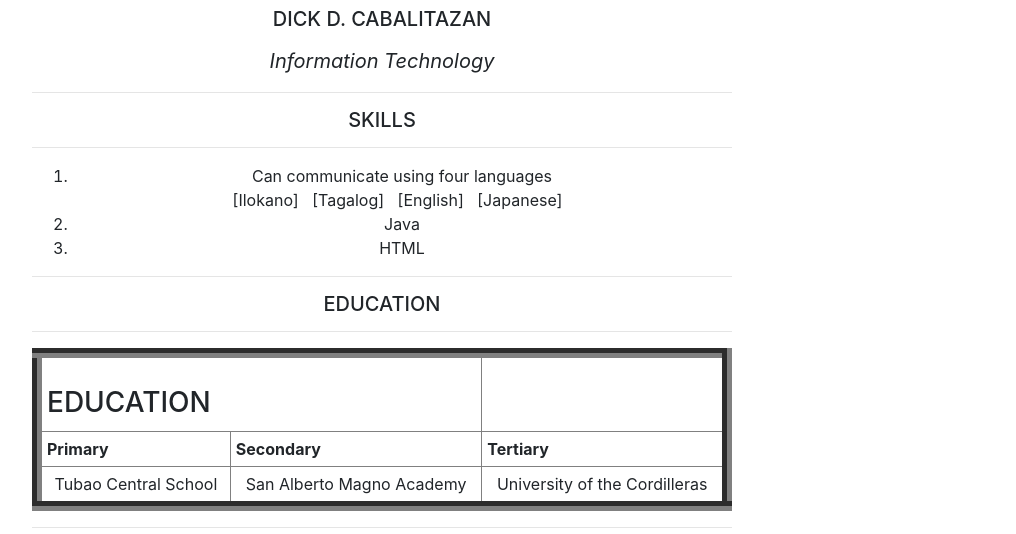
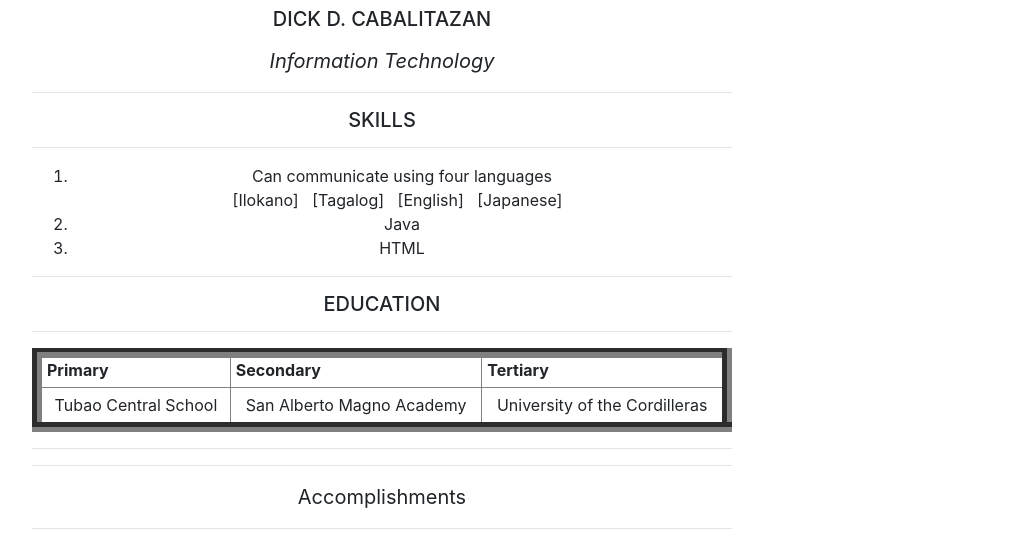
Before and after one commit to Cabalitazan/Cabalitazan.github.io, a website with bundled scripts: page index.html in a window 1280 px wide. Both pictures are taken after a click on the link 260 px from the left and 1131 px from the top of the page. Shown: the part 997-1531 px from the top of the page, without its empty margins (258-1274 px from the left). Built offline with nearby package versions, Linux system fonts and the light colour scheme; a script that the page names is missing; files whose address does not match are found by name.

Commit message:
Update index.html

```diff
--- a/index.html
+++ b/index.html
@@ -269,10 +269,10 @@ s.setAttribute('data-timestamp', +new Date());
   </hr>
 <TABLE BORDER="10"    WIDTH="100%"   CELLPADDING="5" CELLSPACING="5">
    <TR>
-      <TH COLSPAN="2"><BR><H3>EDUCATION</H3>
       </TH>
    </TR>
    <TR>
+     <TR ALIGN="CENTER">
       <TH>Primary</TH>
       <TH>Secondary</TH>
       <TH>Tertiary</TH>
```
